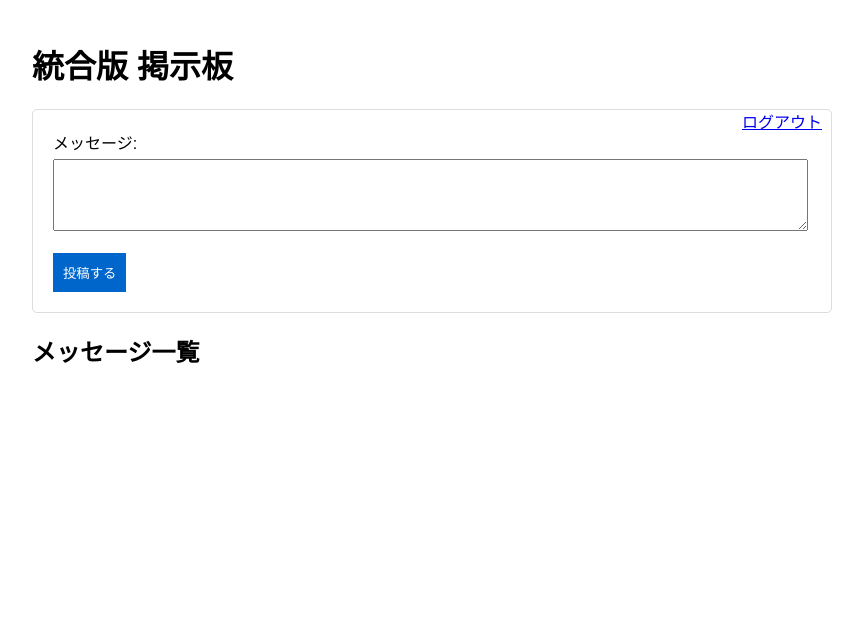
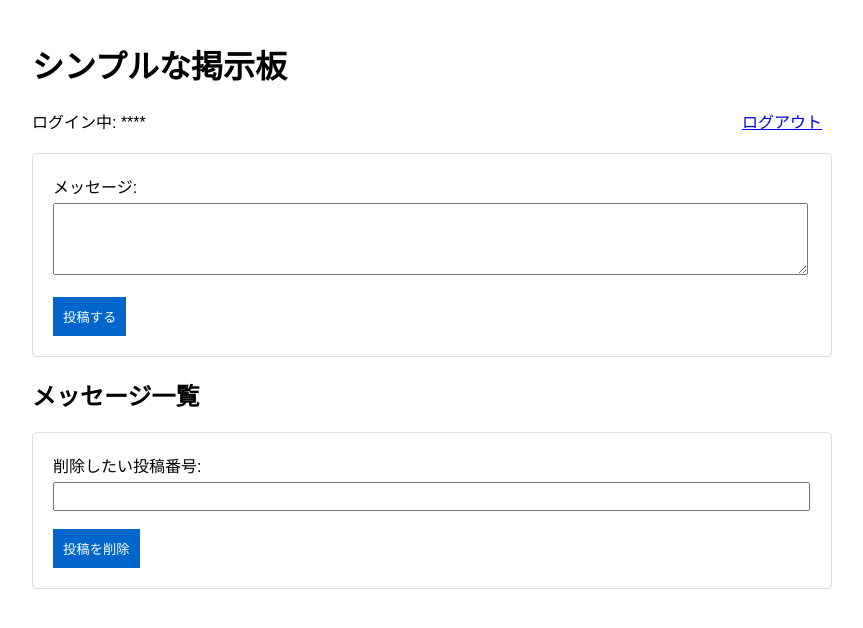
Before and after one commit to yuzu875641/bbs--1, a FastAPI app: page / in a window 1280 px wide. Shown: the top 628 px of the page, without its empty margins (208-1071 px from the left). Run offline with FastAPI, Linux system fonts and the light colour scheme; the visitor is signed in with stand-in values (Sample User, id 1); data that the repository does not hold is empty.

Commit message:
Update bbs.html

```diff
--- a/templates/bbs.html
+++ b/templates/bbs.html
@@ -2,7 +2,7 @@
 <html lang="ja">
 <head>
     <meta charset="UTF-8">
-    <title>統合版 掲示板</title>
+    <title>シンプルな掲示板</title>
     <style>
         body { font-family: sans-serif; max-width: 800px; margin: auto; padding: 20px; }
         .message { border: 1px solid #ccc; padding: 10px; margin-bottom: 10px; border-radius: 5px; }
@@ -10,7 +10,7 @@
         .timestamp { font-size: 0.8em; color: #666; float: right; }
         .actions { font-size: 0.9em; margin-top: 5px; }
         form { margin-top: 20px; padding: 20px; border: 1px solid #ddd; border-radius: 5px; }
-        input[type="text"], textarea { width: 98%; padding: 5px; margin-top: 5px; }
+        input[type="text"], input[type="password"], textarea { width: 98%; padding: 5px; margin-top: 5px; }
         input[type="submit"] { padding: 10px; background-color: #0066cc; color: white; border: none; cursor: pointer; }
         .pagination { text-align: center; margin-top: 20px; }
         .pagination a, .pagination span { padding: 8px 12px; border: 1px solid #ccc; margin: 0 4px; text-decoration: none; color: #333; }
@@ -19,10 +19,11 @@
     </style>
 </head>
 <body>
-    <h1>統合版 掲示板</h1>
+    <h1>シンプルな掲示板</h1>
 
     {% if logged_in %}
         <a href="/logout" class="logout-link">ログアウト</a>
+        <p>ログイン中: **{{ username }}**</p>
         <form action="/post" method="post">
             <label for="message">メッセージ:</label><br>
             <textarea id="message" name="message" rows="4" required></textarea><br><br>
@@ -36,23 +37,21 @@
     <div id="messages">
         {% for message in messages %}
         <div class="message">
+            <span class="message-id">No.{{ message.id }}</span>
             <span class="name">{{ message.name }}</span>
             <span class="timestamp">{{ message.timestamp }}</span><br>
             <p>{{ message.message }}</p>
-            {% if logged_in and request.session.user == message.name %}
-            <div class="actions">
-                <form action="/delete/{{ message.id }}" method="post" style="display:inline;">
-                    <input type="submit" value="削除" onclick="return confirm('本当に削除しますか？');">
-                </form>
-                <form action="/edit/{{ message.id }}" method="post" style="display:inline;">
-                    <textarea name="new_message" rows="1" cols="30" required>{{ message.message }}</textarea>
-                    <input type="submit" value="編集">
-                </form>
-            </div>
-            {% endif %}
         </div>
         {% endfor %}
     </div>
+
+    {% if logged_in %}
+    <form action="/delete" method="post">
+        <label for="message_id">削除したい投稿番号:</label><br>
+        <input type="text" id="message_id" name="message_id" required><br><br>
+        <input type="submit" value="投稿を削除">
+    </form>
+    {% endif %}
 
     <div class="pagination">
         {% if current_page > 1 %}
```
